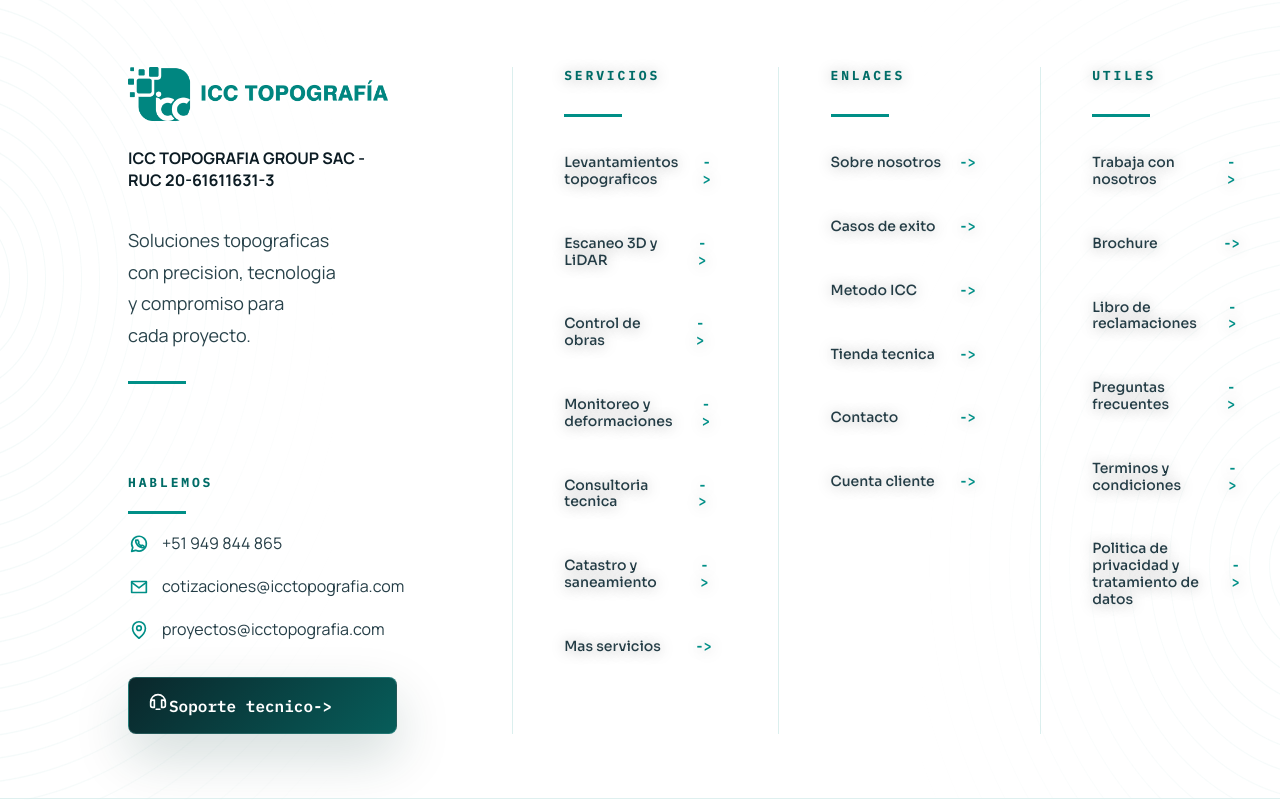
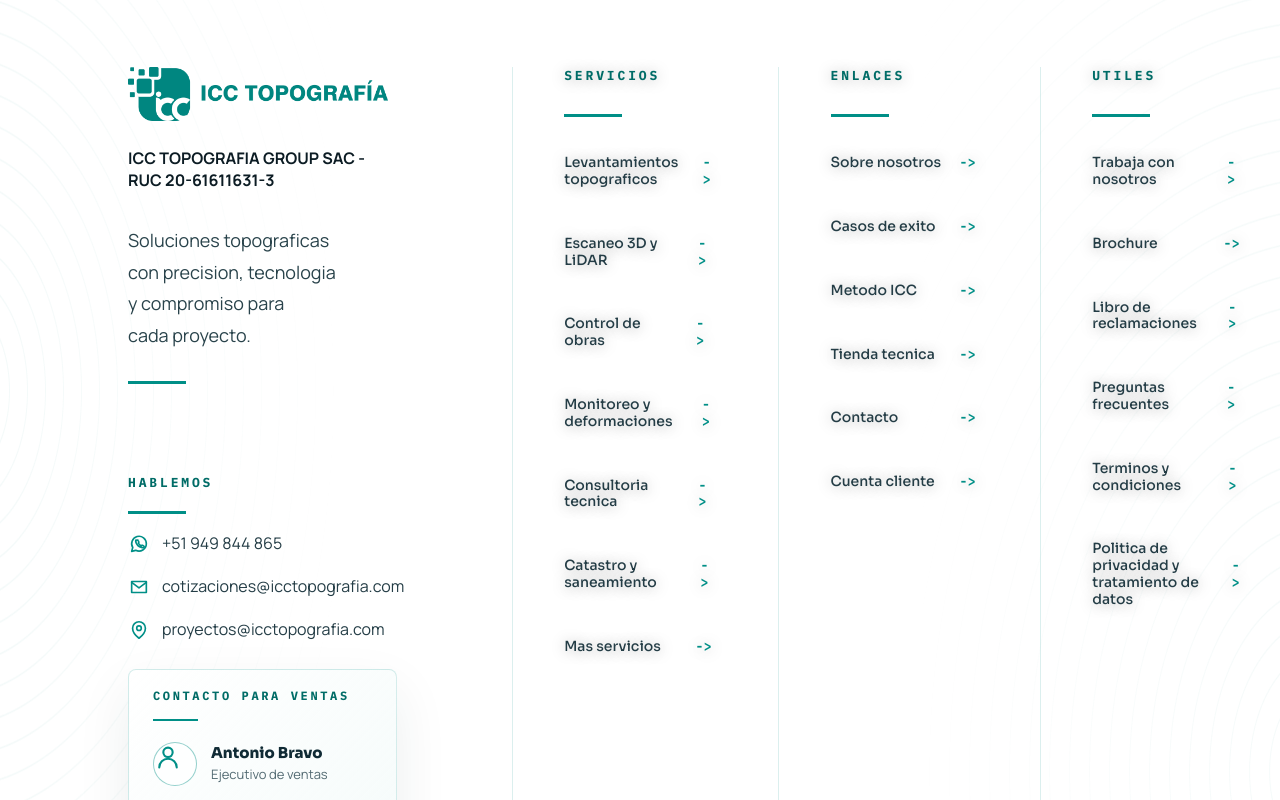
Before and after one commit to antoniobravocabanillas/icctopografia.com, a Next.js app: page / in a window 1280 px wide. Shown: the part 11200-12000 px from the top of the page. Built offline with nearby package versions, Linux system fonts and the light colour scheme; no server answers.

Commit message:
feat: add sales contact to footer

```diff
--- a/app/components/Footer.tsx
+++ b/app/components/Footer.tsx
@@ -70,6 +70,42 @@
             </a>
           </div>
 
+          <div className="footer-sales-contact" aria-label="Contacto para ventas">
+            <h3>Contacto para ventas</h3>
+            <div className="footer-sales-profile">
+              <span className="footer-sales-avatar" aria-hidden="true">
+                <svg viewBox="0 0 24 24">
+                  <circle cx="12" cy="8" r="4" />
+                  <path d="M4.5 21a7.5 7.5 0 0 1 15 0" />
+                </svg>
+              </span>
+              <div>
+                <strong>Antonio Bravo</strong>
+                <span>Ejecutivo de ventas</span>
+              </div>
+            </div>
+            <a href="mailto:ventas@icctopografia.com">
+              <svg viewBox="0 0 24 24" aria-hidden="true">
+                <path d="M4 6h16v12H4z" />
+                <path d="m4 7 8 6 8-6" />
+              </svg>
+              ventas@icctopografia.com
+            </a>
+            <a href="tel:+51926422256">
+              <svg viewBox="0 0 24 24" aria-hidden="true">
+                <path d="M22 16.9v3a2 2 0 0 1-2.2 2 19.8 19.8 0 0 1-8.6-3.1 19.4 19.4 0 0 1-6-6A19.8 19.8 0 0 1 2.1 4.2 2 2 0 0 1 4.1 2h3a2 2 0 0 1 2 1.7c.1 1 .4 1.9.7 2.8a2 2 0 0 1-.4 2.1L8.1 9.9a16 16 0 0 0 6 6l1.3-1.3a2 2 0 0 1 2.1-.4c.9.3 1.8.6 2.8.7a2 2 0 0 1 1.7 2Z" />
+              </svg>
+              +51 926 422 256
+            </a>
+            <p>
+              <svg viewBox="0 0 24 24" aria-hidden="true">
+                <circle cx="12" cy="12" r="9" />
+                <path d="M12 7v5l3 2" />
+              </svg>
+              Lunes a viernes: 8:00 a.m. - 6:00 p.m.
+            </p>
+          </div>
+
           <a className="footer-support" href="/contacto/">
             <svg viewBox="0 0 24 24" aria-hidden="true">
               <path d="M4 13a8 8 0 0 1 16 0" />
--- a/app/globals.css
+++ b/app/globals.css
@@ -1191,7 +1191,8 @@
 }
 
 .footer-contact svg,
-.footer-support svg {
+.footer-support svg,
+.footer-sales-contact svg {
   width: 22px;
   height: 22px;
   flex: 0 0 auto;
@@ -1226,6 +1227,106 @@
 .footer-column a:hover {
   color: var(--brand);
   transform: translateX(6px);
+}
+
+.footer-sales-contact {
+  width: min(100%, 430px);
+  margin-top: 26px;
+  padding: 18px 24px 20px;
+  border: 1px solid rgba(0, 143, 135, .16);
+  border-radius: var(--radius-ui);
+  background:
+    linear-gradient(135deg, rgba(255, 255, 255, .96), rgba(239, 249, 248, .74));
+  box-shadow: 0 22px 54px rgba(0, 54, 52, .08);
+}
+
+.footer-sales-contact h3 {
+  margin: 0;
+  color: var(--brand-dark);
+  font-family: var(--font-data);
+  font-size: 12px;
+  font-weight: 800;
+  letter-spacing: .22em;
+  text-transform: uppercase;
+}
+
+.footer-sales-contact h3::after {
+  content: "";
+  display: block;
+  width: 45px;
+  height: 2px;
+  margin-top: 16px;
+  background: var(--brand);
+}
+
+.footer-sales-profile {
+  display: flex;
+  align-items: center;
+  gap: 14px;
+  margin-top: 18px;
+  padding-bottom: 18px;
+  border-bottom: 1px solid rgba(0, 143, 135, .14);
+}
+
+.footer-sales-avatar {
+  display: grid;
+  width: 44px;
+  height: 44px;
+  flex: 0 0 auto;
+  place-items: center;
+  border: 1px solid rgba(0, 143, 135, .42);
+  border-radius: 999px;
+  background: rgba(255, 255, 255, .72);
+}
+
+.footer-sales-avatar svg {
+  width: 28px;
+  height: 28px;
+}
+
+.footer-sales-profile strong,
+.footer-sales-profile span {
+  display: block;
+}
+
+.footer-sales-profile strong {
+  color: #102b35;
+  font-family: var(--font-title);
+  font-size: 15px;
+  font-weight: 800;
+}
+
+.footer-sales-profile span {
+  margin-top: 3px;
+  color: #526a72;
+  font-size: 13px;
+}
+
+.footer-sales-contact a,
+.footer-sales-contact p {
+  display: flex;
+  align-items: center;
+  gap: 12px;
+  margin: 14px 0 0;
+  color: #405a63;
+  font-size: 15px;
+  line-height: 1.45;
+  text-decoration: none;
+}
+
+.footer-sales-contact a {
+  width: fit-content;
+  transition: color .2s ease, transform .2s ease;
+}
+
+.footer-sales-contact a:hover {
+  color: var(--brand);
+  transform: translateX(4px);
+}
+
+.footer-sales-contact p svg {
+  width: 21px;
+  height: 21px;
 }
 
 .footer-support {
```
